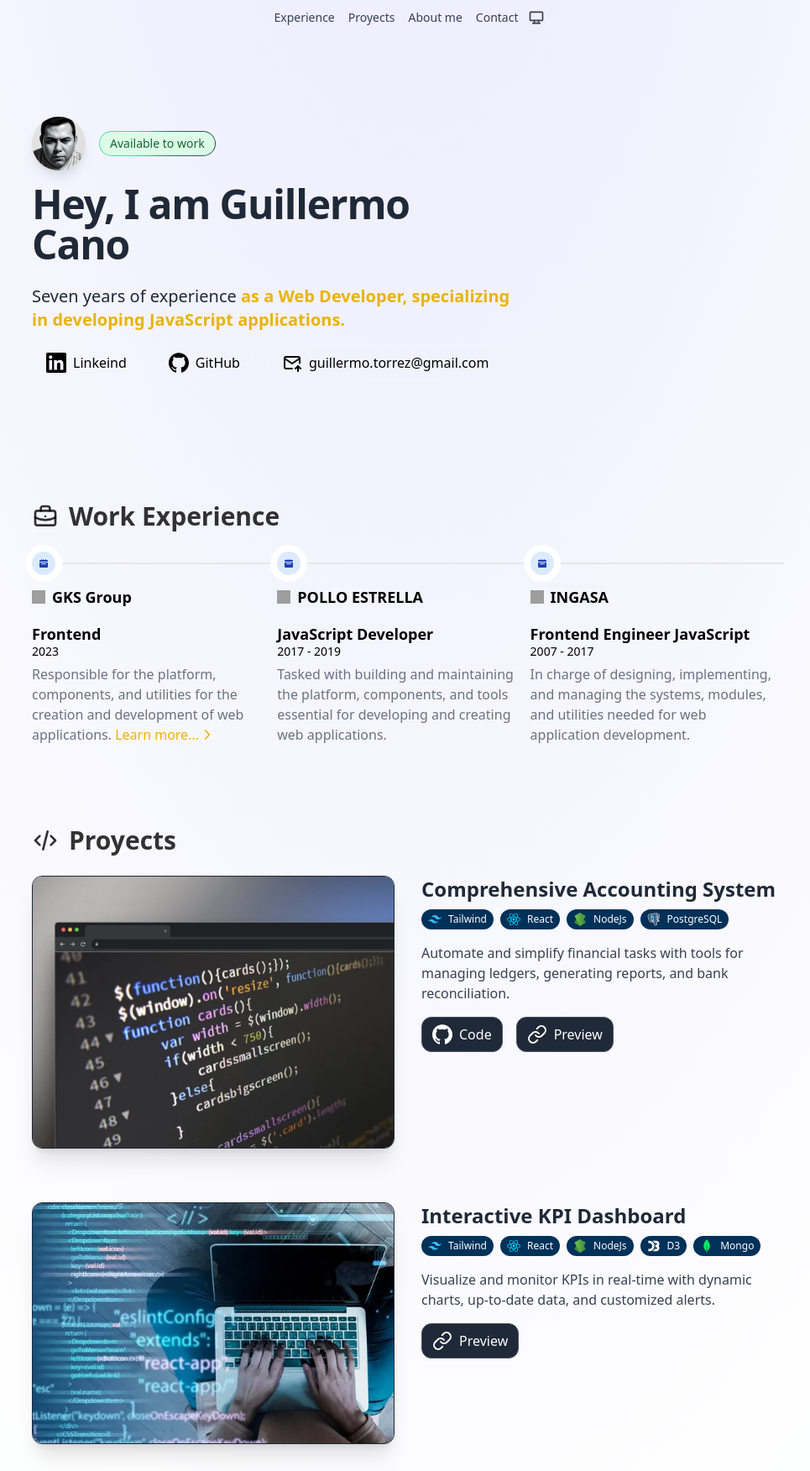
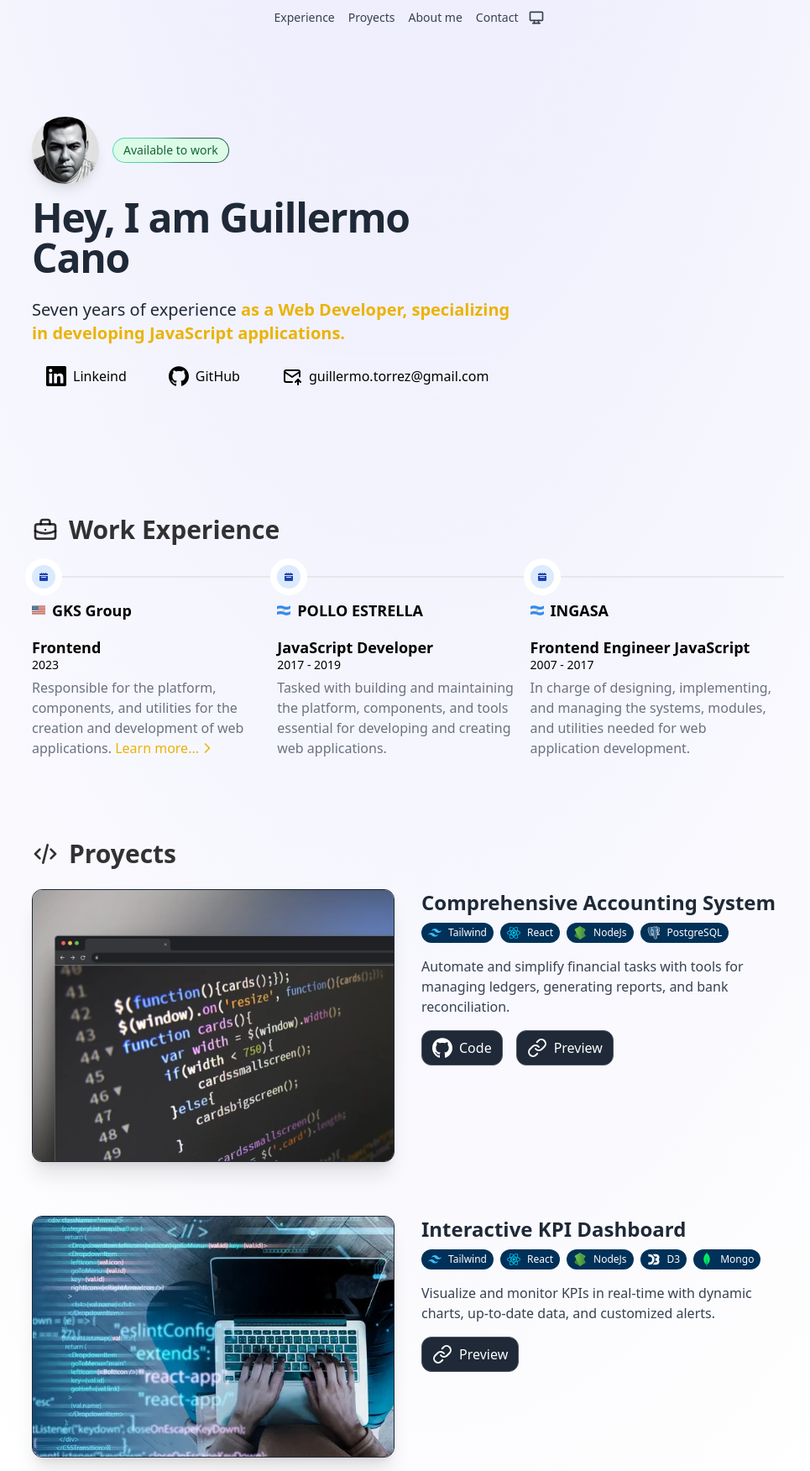
Before and after one commit to GuillermoTorrez/14-portfolio-astro, an Astro site: page / in a window 1280 px wide. Shown: the part 5-1757 px from the top of the page at 84% size, without its empty margins (154-1119 px from the left). Built offline with nearby package versions, Linux system fonts and the light colour scheme; Astro itself is replaced by a stand-in of ours; grey boxes are pictures that could not be loaded.

Commit message:
Image Performance Astro

```diff
--- a/src/components/AboutMe.astro
+++ b/src/components/AboutMe.astro
@@ -1,4 +1,5 @@
 ---
+import { Image } from 'astro:assets';
 const personalImageAlt = "Guillermo Torrez";
 ---
 
@@ -25,14 +26,18 @@ const personalImageAlt = "Guillermo Torrez";
       >
       They're my secret ingredients for striking the perfect work-life balance!
     </p>
+    <p>Remember, in life, good or bad, this too shall pass.</p><strong
+      >"Gam zeh ya'avor"</strong
+    >
   </div>
 
-  <img
+  <Image
     width="200"
     height="200"
     src="/me.png"
     alt={personalImageAlt}
     class="order-1 object-cover w-64 h-full p-1 md:order-2 rotate-3 lg:p-2 lg:w-64 aspect-square rounded-2xl bg-black/20 dark:bg-yellow-500/5 ring-1 ring-yellow/70 dark:ring-yellow/50"
     style="object-position: 50% 50%"
+    loading='lazy'
   />
 </article>
--- a/src/components/Experience.astro
+++ b/src/components/Experience.astro
@@ -8,7 +8,7 @@ const EXPERIENCIE = [
     description:
       "Responsible for the platform, components, and utilities for the creation and development of web applications.",
     link: "https://gtechcelerity.ca",
-    flag: "/public/projects/EEUU.png",
+    flag: "/EEUU.png",
   },
   {
     date: "2017 - 2019",
@@ -16,7 +16,7 @@ const EXPERIENCIE = [
     company: "POLLO ESTRELLA",
     description:
       "Tasked with building and maintaining the platform, components, and tools essential for developing and creating web applications.",
-    flag: "/public/projects/Nicaragua.png",
+    flag: "/NICARAGUA.png",
   },
   {
     date: "2007 - 2017",
@@ -24,7 +24,7 @@ const EXPERIENCIE = [
     company: "INGASA ",
     description:
       "In charge of designing, implementing, and managing the systems, modules, and utilities needed for web application development.",
-    flag: "/public/projects/Nicaragua.png",
+    flag: "/NICARAGUA.png",
   },
 ];
 ---
--- a/src/components/Footer.astro
+++ b/src/components/Footer.astro
@@ -10,7 +10,7 @@ const currentYear = new Date().getFullYear();
   >
     <span class="text-sm sm:text-center text-zinc-800/90 dark:text-zinc-200/90"
       >© {currentYear}
-      <a href="https://guillermo.torrez.dev/" class="hover:underline">Guillermo Torrez</a></span>
+      <a href="https://guillermo.torrez.dev/" class="hover:underline">Guillermo Cano</a></span>
     <ul
       class="flex flex-wrap items-center mt-3 text-sm font-medium dark:text-white/90 sm:mt-0"
     >
--- a/src/components/Hero.astro
+++ b/src/components/Hero.astro
@@ -1,18 +1,22 @@
 ---
+import { Image } from 'astro:assets';
 const personalImageAlt = "Guillermo Torrez";
 import Badge from "../components/Badge.astro";
 import LinkeindIcon from "../components/icons/Linkeind.astro";
 import SocialMedia from "../components/icons/SocialMedia.astro";
 import GitHubIcon from "../components/icons/Github.astro";
 import EmailIcon from "../components/icons/Email.astro";
+import Picture from '../../public/Guillermo.webp';
 ---
 
 <div class="max-w-xl">
   <div class="flex gap-4 mb-4">
-    <img
-      class="rounded-full shadow-lg size-16"
-      src="/Guillermo.webp"
+
+    <Image
+      class="rounded-full shadow-lg size-20"
+      src={Picture}
       alt={personalImageAlt}
+      loading='eager'
     />
     <a
       href="https://linkedin.com/in/william-torres-822796307"
--- a/src/components/Projects.astro
+++ b/src/components/Projects.astro
@@ -12,6 +12,10 @@ import D3 from "./icons/D3.astro"
 import Mongo from "./icons/Mongo.astro"
 import PostgreSQL from "./icons/PostgreSQL.astro"
 import MySQL from "./icons/Mysql.astro"
+import { Image } from 'astro:assets';
+import AccountImage from "../../public/projects/accounting.webp"
+import AdventJS from "../../public/projects/adventjs.webp"
+
 
 const TAGS = {
   NEXT: {
@@ -72,7 +76,7 @@ const PROJECTS = [
       "Automate and simplify financial tasks with tools for managing ledgers, generating reports, and bank reconciliation.",
     link: "https://comprenhensive-accounting.app/",
     github: "https://github.com/guillermo/50-account-react-jquery",
-    image: "/projects/accounting.webp",
+    image: AccountImage,
     tags: [TAGS.TAILWIND, TAGS.REACT, TAGS.NODEJS, TAGS.POSTGRESQL]
   },
   {
@@ -80,7 +84,7 @@ const PROJECTS = [
     description:
       "Visualize and monitor KPIs in real-time with dynamic charts, up-to-date data, and customized alerts.",
     link: "https://Interactive-kpi-dashboard.app",
-    image: "/projects/adventjs.webp",
+    image: AdventJS,
     tags: [TAGS.TAILWIND, TAGS.REACT, TAGS.NODEJS, TAGS.D3, TAGS.MONGO],
   },
   {
@@ -88,7 +92,7 @@ const PROJECTS = [
     description:
       "Plan and track expenses with tools to set budgets, record expenses, and generate detailed reports.",
     link: "https://expense-budget.app",
-    image: "/projects/adventjs.webp",
+    image: AdventJS,
     tags: [TAGS.TAILWIND, TAGS.REACT, TAGS.NODEJS, TAGS.D3, TAGS.MYSQL],
   },
 ];
@@ -100,10 +104,10 @@ const PROJECTS = [
       <article class="flex flex-col space-x-0 space-y-8 group md:flex-row md:space-x-8 md:space-y-0">
         <div class="w-full md:w-1/2">
           <div class="relative flex flex-col items-center col-span-6 row-span-5 gap-8 transition duration-500 ease-in-out transform shadow-xl overflow-clip rounded-xl sm:rounded-xl md:group-hover:-translate-y-1 md:group-hover:shadow-2xl lg:border lg:border-gray-800 lg:hover:border-gray-700 lg:hover:bg-gray-800/50">
-            <img
+            <Image
               alt="Recently my dream"
               class="object-cover object-top w-full h-56 transition duration-500 sm:h-full md:scale-110 md:group-hover:scale-105"
-              loading="lazy"
+              loading="eager"
               src={image}
             />
           </div>
```
Also changed, not shown: public/EEUU.png (renamed from public/projects/EEUU.png), public/NICARAGUA.png (renamed from public/projects/NICARAGUA.png).
